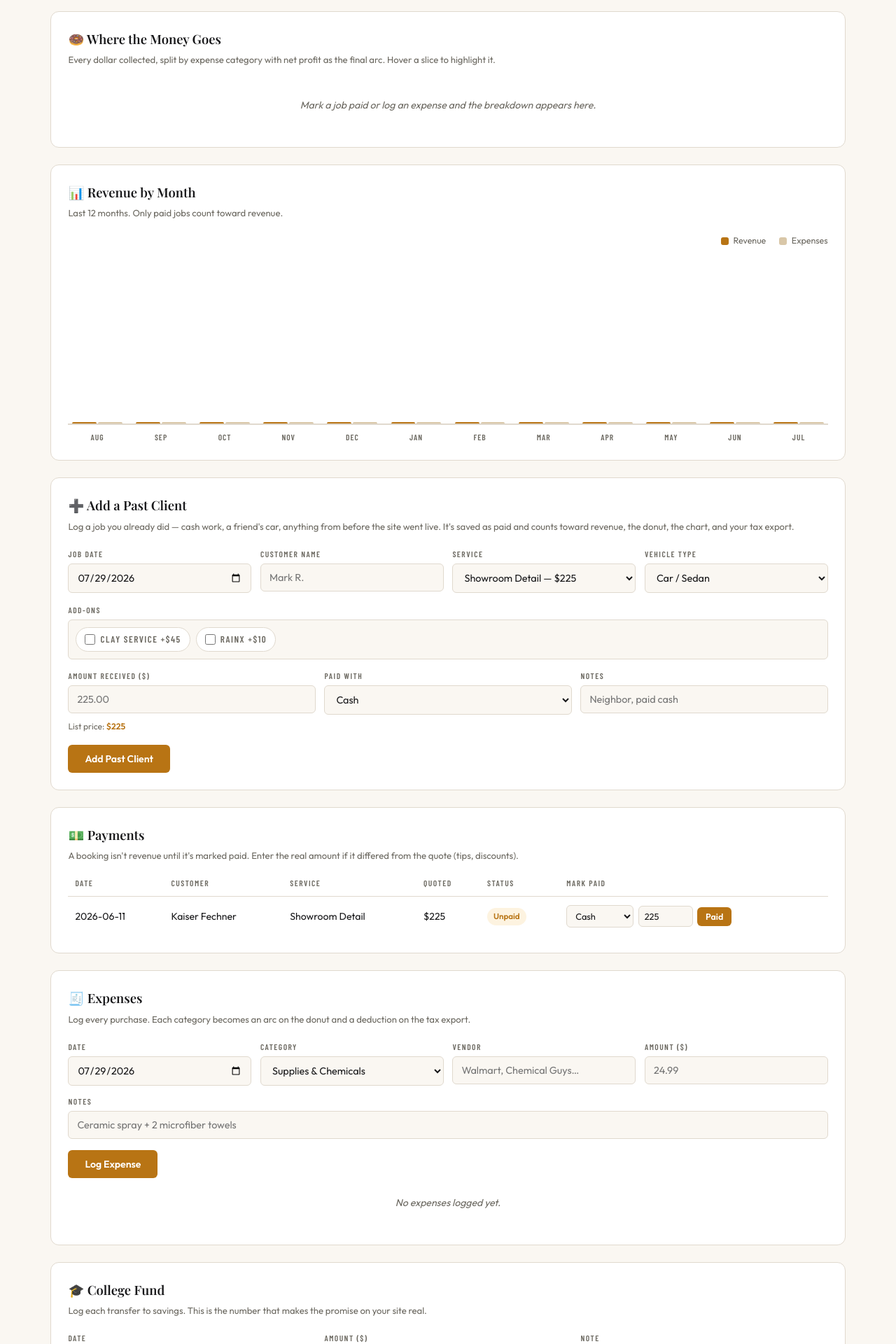
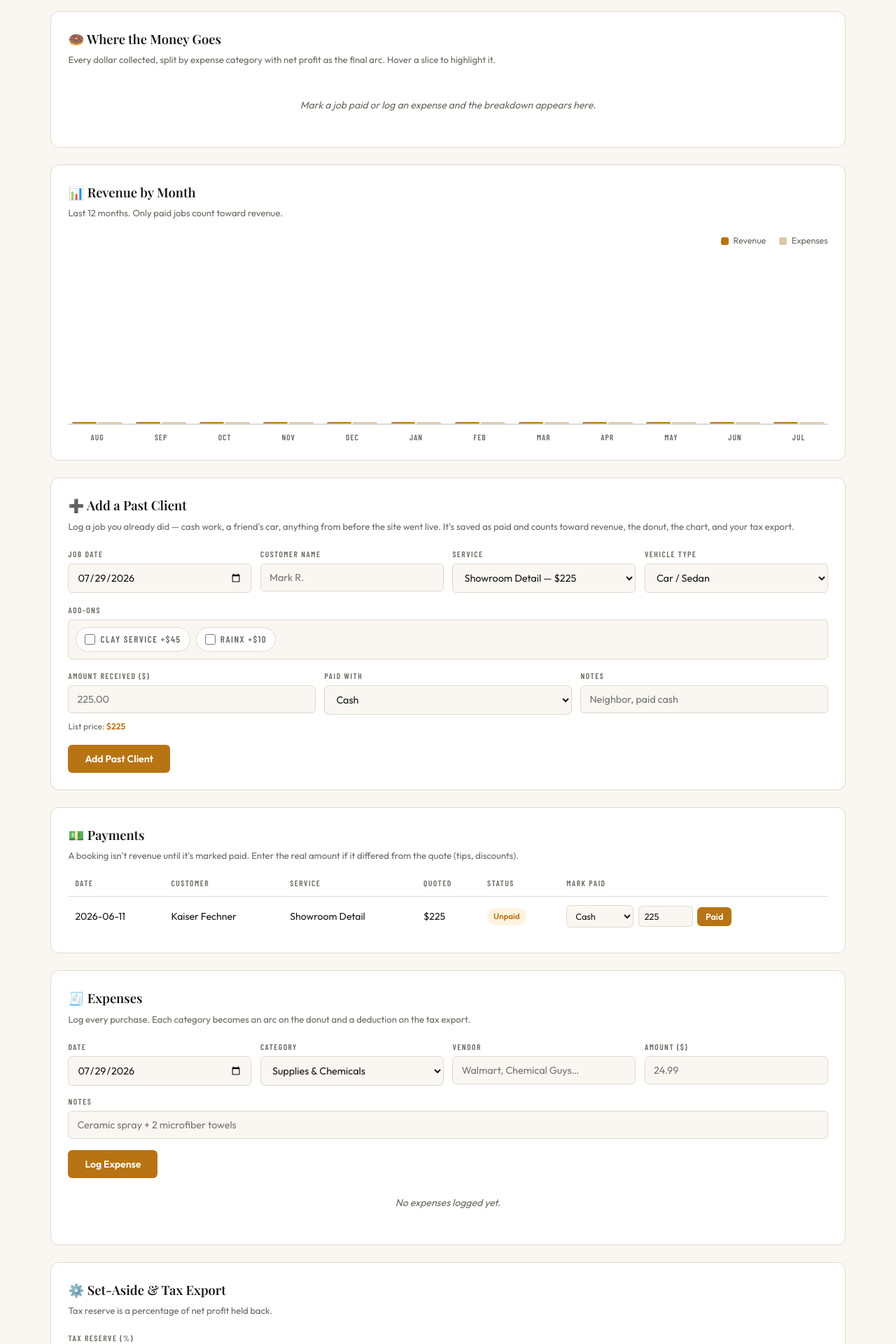
Before and after one commit to CoolPotato31F/kaiserdetailing.com, a Flask app: page /finances in a window 1280 px wide. Shown: the part 240-2160 px from the top of the page at 70% size. Run offline with Flask 3, Linux system fonts and the light colour scheme; the visitor is signed in with stand-in values (Sample User, id 1); data comes from the database, SQL or seed files in the repository; data that the repository does not hold is empty.

Commit message:
update 2026-07-29 10:53:30

```diff
--- a/app.py
+++ b/app.py
@@ -28,17 +28,7 @@ from werkzeug.middleware.proxy_fix import ProxyFix
 # Config
 # ──────────────────────────────────────────────────────────────────────────────
 BASE_DIR = os.path.dirname(os.path.abspath(__file__))
-
-# The database MUST live outside the git repo. If it sits in BASE_DIR, a
-# `git reset --hard` during deploy can overwrite it with a committed copy and
-# destroy live bookings/finances. DATA_DIR defaults to a sibling of the repo,
-# so git has no way to reach it. Override with the KAISER_DATA_DIR env var.
-DATA_DIR = os.environ.get(
-    "KAISER_DATA_DIR",
-    os.path.join(os.path.dirname(BASE_DIR), "kaiser-data"),
-)
-os.makedirs(DATA_DIR, exist_ok=True)
-DB_PATH = os.path.join(DATA_DIR, "bookings.db")
+DB_PATH = os.path.join(BASE_DIR, "bookings.db")
 
 # Admin password. Override with the ADMIN_PASSWORD env var in production.
 ADMIN_PASSWORD = os.environ.get("ADMIN_PASSWORD", "Kaiser556!?!")
@@ -188,8 +178,6 @@ PAYMENT_METHODS = ["Cash", "Venmo", "Zelle", "Apple Pay", "Check", "Other"]
 # /finances and stored in the settings table.
 DEFAULT_SETTINGS = {
     "tax_reserve_pct": "15",   # % of net profit to hold back for taxes
-    "college_pct":     "70",   # % of after-tax profit earmarked for tuition
-    "college_goal":    "0",    # optional tuition goal ($); 0 = no goal bar
 }
 
 
@@ -576,19 +564,7 @@ def init_db():
     """)
     conn.commit()
 
-    # ── College fund transfers ─────────────────────────────────────────────
-    conn.execute("""
-        CREATE TABLE IF NOT EXISTS college_fund (
-            id          INTEGER PRIMARY KEY AUTOINCREMENT,
-            moved_date  TEXT NOT NULL,
-            amount      REAL NOT NULL,
-            note        TEXT DEFAULT '',
-            created_at  TEXT NOT NULL
-        );
-    """)
-    conn.commit()
-
-    # ── Settings (tax reserve %, college set-aside %) ──────────────────────
+    # ── Settings (tax reserve %) ───────────────────────────────────────────
     conn.execute("""
         CREATE TABLE IF NOT EXISTS settings (
             key   TEXT PRIMARY KEY,
@@ -1236,9 +1212,6 @@ def finances():
     expense_rows = conn.execute(
         "SELECT * FROM expenses ORDER BY spent_date DESC, id DESC"
     ).fetchall()
-    fund_rows = conn.execute(
-        "SELECT * FROM college_fund ORDER BY moved_date DESC, id DESC"
-    ).fetchall()
     conn.close()
 
     today = date.today().isoformat()
@@ -1255,20 +1228,15 @@ def finances():
         bookings.append(b)
 
     expenses = [dict(e) for e in expense_rows]
-    fund = [dict(f) for f in fund_rows]
 
     expense_total = sum(_f(e["amount"]) for e in expenses)
-    fund_total = sum(_f(f["amount"]) for f in fund)
 
     # Only PAID work counts as revenue. Unpaid is a promise, not money.
     revenue = paid_total
     net_profit = revenue - expense_total
 
     tax_pct = _f(settings["tax_reserve_pct"])
-    college_pct = _f(settings["college_pct"])
     tax_reserve = max(net_profit, 0) * tax_pct / 100.0
-    after_tax = max(net_profit - tax_reserve, 0)
-    college_target = after_tax * college_pct / 100.0
 
     # ── Donut arcs: expense categories + profit ───────────────────────────
     by_cat = {}
@@ -1318,7 +1286,6 @@ def finances():
         "finances.html",
         bookings=bookings,
         expenses=expenses,
-        fund=fund,
         slices=slices,
         monthly=monthly,
         categories=EXPENSE_CATEGORIES,
@@ -1335,9 +1302,6 @@ def finances():
             "expenses":      round(expense_total, 2),
             "net_profit":    round(net_profit, 2),
             "tax_reserve":   round(tax_reserve, 2),
-            "college_target": round(college_target, 2),
-            "fund_total":    round(fund_total, 2),
-            "college_goal":  _f(settings["college_goal"]),
             "job_count":     sum(1 for b in bookings if b["payment_status"] == "paid"),
             "avg_ticket":    round(revenue / max(sum(1 for b in bookings if b["payment_status"] == "paid"), 1), 2),
         },
@@ -1480,45 +1444,11 @@ def finances_mark_payment(booking_id):
     return _fin_redirect("Payment updated.", ok=True)
 
 
-@app.route("/finances/fund", methods=["POST"])
-@login_required
-def finances_add_fund():
-    amount = _f(request.form.get("amount"), -1)
-    moved_date = (request.form.get("moved_date") or "").strip()
-    if amount <= 0:
-        return _fin_redirect("Enter an amount greater than $0.")
-    try:
-        datetime.strptime(moved_date, "%Y-%m-%d")
-    except ValueError:
-        return _fin_redirect("Enter a valid date.")
-
-    conn = get_db()
-    conn.execute(
-        "INSERT INTO college_fund (moved_date, amount, note, created_at) VALUES (?,?,?,?)",
-        (moved_date, round(amount, 2), (request.form.get("note") or "").strip(),
-         datetime.now().isoformat(timespec="seconds")),
-    )
-    conn.commit()
-    conn.close()
-    return _fin_redirect(f"${amount:.2f} added to the college fund.", ok=True)
-
-
-@app.route("/finances/fund/delete/<int:fund_id>", methods=["POST"])
-@login_required
-def finances_delete_fund(fund_id):
-    conn = get_db()
-    conn.execute("DELETE FROM college_fund WHERE id = ?", (fund_id,))
-    conn.commit()
-    conn.close()
-    return _fin_redirect("Entry deleted.", ok=True)
-
-
 @app.route("/finances/settings", methods=["POST"])
 @login_required
 def finances_save_settings():
     conn = get_db()
-    for key, lo, hi in [("tax_reserve_pct", 0, 100), ("college_pct", 0, 100),
-                        ("college_goal", 0, 10_000_000)]:
+    for key, lo, hi in [("tax_reserve_pct", 0, 100)]:
         val = _f(request.form.get(key), None)
         if val is None or not (lo <= val <= hi):
             conn.close()
--- a/form.py
+++ b/form.py
@@ -241,8 +241,6 @@ def build(out="kaiser_appointment_form.pdf"):
     c.setFillColor(colors.white)
     c.setFont("Helvetica", 6.5)
     c.drawString(M+5, M+5, "Kaiser's Detail Co.  ·  kaiserdetailing.com  ·  KaoFechner@outlook.com")
-    c.setFont("Helvetica-Bold", 6.5)
-    c.drawRightString(M+CW-5, M+5, "Supporting a local student through college")
 
     c.save()
     print(f"✅ Saved: {out}")
--- a/templates/finances.html
+++ b/templates/finances.html
@@ -216,11 +216,6 @@ tr:last-child td{border-bottom:none;}
       <div class="n" style="color:var(--ink);">${{ '%.0f'|format(stats.tax_reserve) }}</div>
       <div class="l">Tax Reserve</div>
       <div class="sub">Set aside — don't spend</div>
-    </div>
-    <div class="stat gold">
-      <div class="n">${{ '%.0f'|format(stats.fund_total) }}</div>
-      <div class="l">College Fund</div>
-      <div class="sub">${{ '%.0f'|format(stats.college_target) }} available to move</div>
     </div>
   </div>
 
@@ -506,71 +501,10 @@ tr:last-child td{border-bottom:none;}
     {% endif %}
   </div>
 
-  <!-- ── COLLEGE FUND ──────────────────────────────── -->
-  <div class="section">
-    <h2>🎓 College Fund</h2>
-    <p class="hint">Log each transfer to savings. This is the number that makes the promise on
-      your site real.</p>
-
-    {% if stats.college_goal > 0 %}
-      {% set pct = (stats.fund_total / stats.college_goal * 100) if stats.college_goal else 0 %}
-      <div class="goal-bar">
-        <div class="goal-fill" style="width:{{ pct if pct < 100 else 100 }}%"></div>
-      </div>
-      <div style="font-size:0.82rem;color:var(--muted);margin-bottom:1.2rem;">
-        ${{ '%.0f'|format(stats.fund_total) }} of ${{ '%.0f'|format(stats.college_goal) }}
-        — {{ '%.1f'|format(pct) }}% there
-      </div>
-    {% endif %}
-
-    <form method="POST" action="{{ url_for('finances_add_fund') }}">
-      <div class="grid3">
-        <div class="f">
-          <label>Date</label>
-          <input type="date" name="moved_date" value="{{ today }}" required>
-        </div>
-        <div class="f">
-          <label>Amount ($)</label>
-          <input type="number" name="amount" step="0.01" min="0.01"
-                 placeholder="{{ '%.2f'|format(stats.college_target) }}" required>
-        </div>
-        <div class="f">
-          <label>Note</label>
-          <input type="text" name="note" placeholder="July transfer to savings">
-        </div>
-      </div>
-      <button class="btn" type="submit" style="margin-top:1rem;">Add to Fund</button>
-    </form>
-
-    {% if fund %}
-    <div class="scroll" style="margin-top:1.6rem;">
-    <table>
-      <thead><tr><th>Date</th><th>Note</th><th>Amount</th><th></th></tr></thead>
-      <tbody>
-      {% for f in fund %}
-      <tr>
-        <td style="white-space:nowrap;">{{ f.moved_date }}</td>
-        <td style="color:var(--muted);">{{ f.note or '—' }}</td>
-        <td style="font-weight:600;color:var(--gold);">${{ '%.2f'|format(f.amount) }}</td>
-        <td>
-          <form method="POST" action="{{ url_for('finances_delete_fund', fund_id=f.id) }}"
-                onsubmit="return confirm('Delete this entry?');">
-            <button class="del" type="submit" title="Delete">✕</button>
-          </form>
-        </td>
-      </tr>
-      {% endfor %}
-      </tbody>
-    </table>
-    </div>
-    {% endif %}
-  </div>
-
   <!-- ── SETTINGS + EXPORT ─────────────────────────── -->
   <div class="section">
     <h2>⚙️ Set-Aside & Tax Export</h2>
-    <p class="hint">Tax reserve is a percentage of net profit held back. College % applies to
-      what's left after tax.</p>
+    <p class="hint">Tax reserve is a percentage of net profit held back.</p>
 
     <form method="POST" action="{{ url_for('finances_save_settings') }}">
       <div class="grid3">
@@ -578,16 +512,6 @@ tr:last-child td{border-bottom:none;}
           <label>Tax Reserve (%)</label>
           <input type="number" name="tax_reserve_pct" step="0.5" min="0" max="100"
                  value="{{ settings.tax_reserve_pct }}" required>
-        </div>
-        <div class="f">
-          <label>College Set-Aside (%)</label>
-          <input type="number" name="college_pct" step="0.5" min="0" max="100"
-                 value="{{ settings.college_pct }}" required>
-        </div>
-        <div class="f">
-          <label>Tuition Goal ($) — 0 to hide</label>
-          <input type="number" name="college_goal" step="1" min="0"
-                 value="{{ settings.college_goal }}" required>
         </div>
       </div>
       <button class="btn" type="submit" style="margin-top:1rem;">Save Settings</button>
```
Also changed, not shown: flyer.py (+76 -118 lines), templates/review.html (+4 -13 lines).
